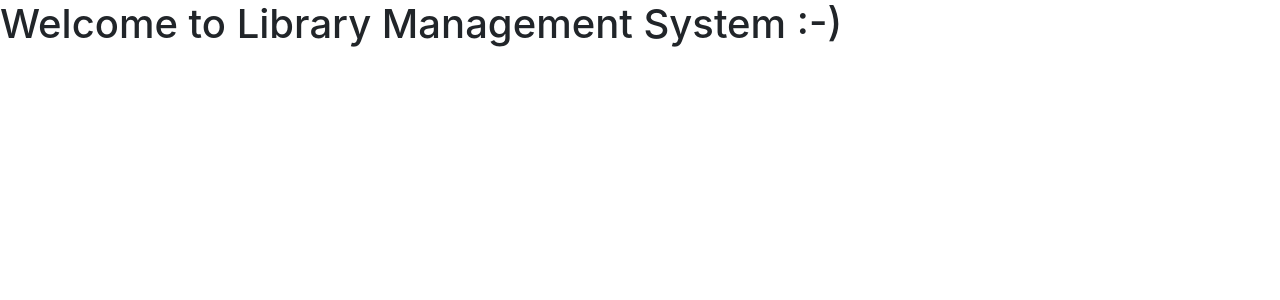
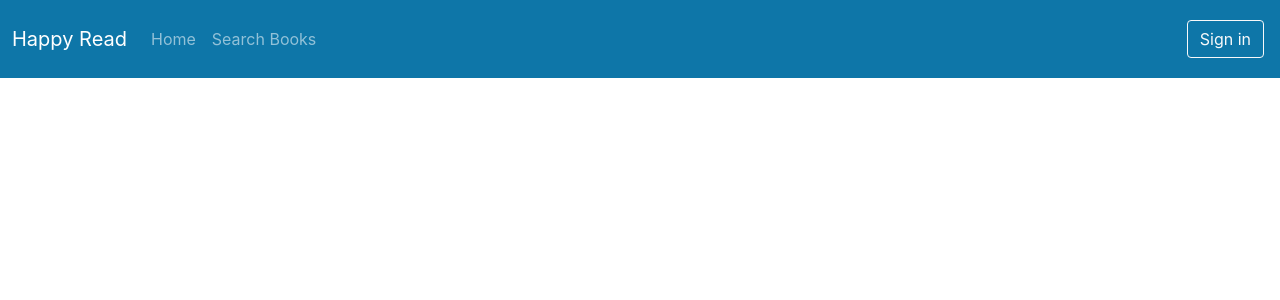
Before and after one commit to samarth2411/Library_Management_React_SpringBoot, a React (Create React App) app in the folder react-library/: page / in a window 1280 px wide. Shown: the top 300 px of the page. Built offline with nearby package versions, Linux system fonts and the light colour scheme.

Commit message:
Created NavBar Component

```diff
--- a/react-library/src/App.tsx
+++ b/react-library/src/App.tsx
@@ -1,12 +1,10 @@
 import React from 'react';
 import './App.css';
+import { Navbar } from './layout/NavbarAndFooter/Navbar';
 
 function App() {
   return (
-    <div className="App">
-      <h1>Welcome to Library Management System :-)</h1>
-
-    </div>
+    <Navbar/>
   );
 }
 
--- /dev/null
+++ b/react-library/src/layout/NavbarAndFooter/Navbar.tsx
@@ -0,0 +1,33 @@
+export const Navbar = () => {
+    return(
+        <nav className='navbar navbar-expand-lg navbar-dark main-color py-3'>
+      <div className='container-fluid'>
+        <span className='navbar-brand'>Happy Read</span>
+        <button className='navbar-toggler' type='button'
+        data-bs-toggle='collapse' data-bs-target='#navbarNavDropdown'
+        aria-controls='navbarNavDropdown' aria-expanded='false' aria-label='Toggle Navigation'>
+          <span className='navbar-toggler-icon'></span>
+
+        </button>
+        <div className='collapse navbar-collapse' id='navbarNavDropdown'>
+          <ul className='navbar-nav'>
+            <li className='#nav-item'>
+              <a className='nav-link' href='#'>Home</a>
+            </li>
+            <li className='nav-item'>
+              <a className='nav-link' href='#'>Search Books</a>
+            </li>
+          </ul>
+          <ul className='navbar-nav ms-auto'>
+            <li className='nav-item m-1'>
+              <a type='button' className='btn btn-outline-light' href='#'>Sign in</a>
+            </li>
+          </ul>
+        </div>
+
+
+      </div>
+
+    </nav>
+    );
+}
```
